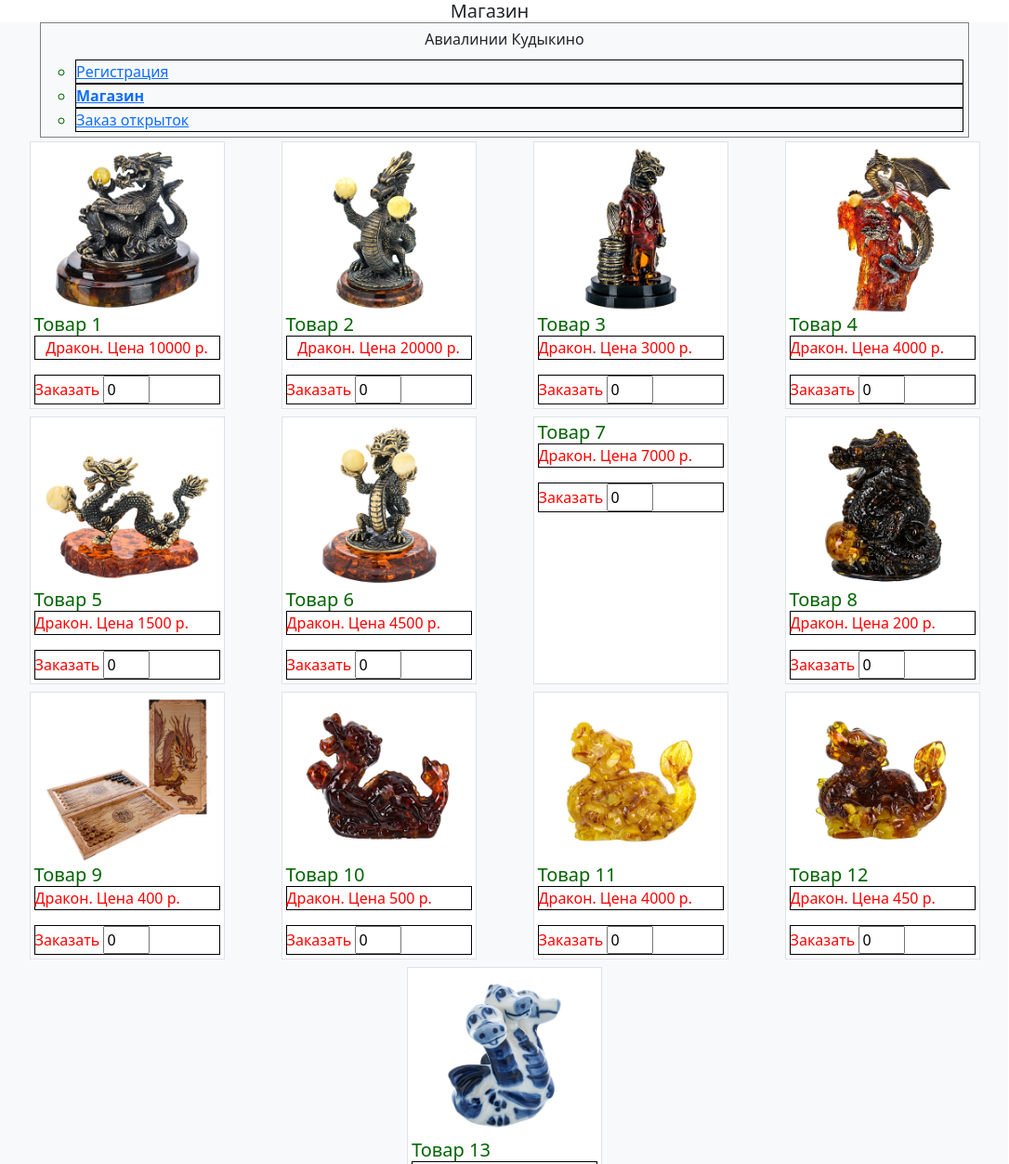
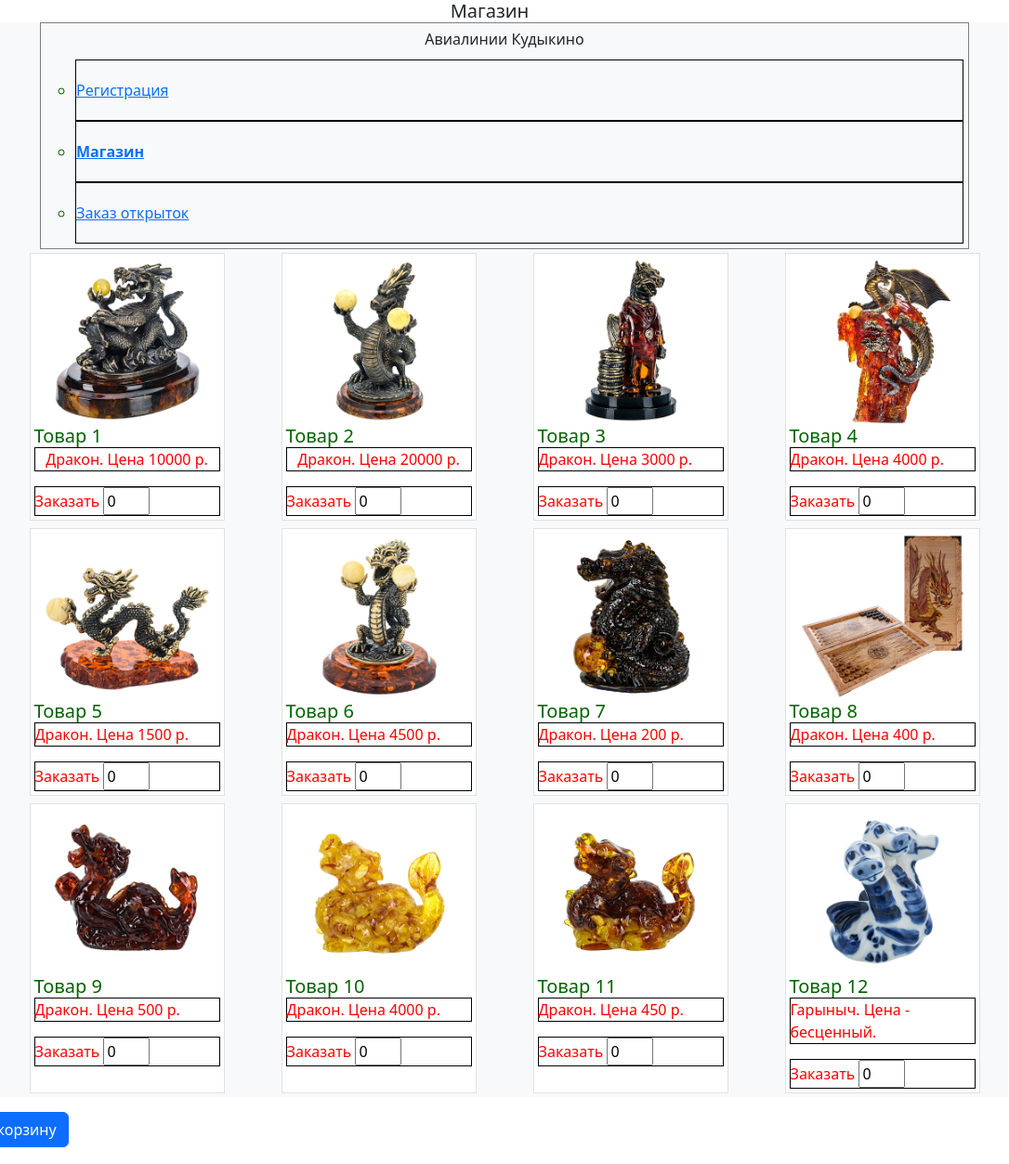
Before and after one commit to vasia1303/vasia13_site, a plain HTML site: page Site_f3.html in a window 1280 px wide. Shown: the top 1252 px of the page at 93% size, without its empty margins (113-1199 px from the left). Drawn offline with nearby package versions, Linux system fonts and the light colour scheme; a script that the page names is missing.

Commit message:
Update Site_f3.html

```diff
--- a/Site_f3.html
+++ b/Site_f3.html
@@ -21,9 +21,9 @@
         <tr>
             <td>
                 <ul>
-                    <li><a href="./index.html" target="_self">Регистрация</a></li>
-                    <li><a href="./Site_f3.html" target="_self"><b>Магазин</b></a></li>
-                    <li><a href="./Site_f2.html" target="_self">Заказ открыток</a></li>
+                    <li><a style=" text-align:center; line-height:4.0em " href="./index.html" target="_self">Регистрация</a></li>
+                    <li><a style=" text-align:center; line-height:4.0em " href="./Site_f3.html" target="_self"><b>Магазин</b></a></li>
+                    <li><a style=" text-align:center; line-height:4.0em " href="./Site_f2.html" target="_self">Заказ открыток</a></li>
                 </ul>
             </td>
         </tr>
@@ -77,16 +77,8 @@
         </li>
 
         <li style="width: 210px" class="d-flex flex-column m-1 p-1 border bg-body">
-        <img style="width: 180px" class="align-self-center" src=""./Styles/6).jpg">
+        <img style="width: 180px" class="align-self-center" src="./Styles/8).jpg">
         <h5 class="card-title">Товар 7</h5>
-        <p class="card-text">Дракон. Цена 7000 р.</p>
-        <input type="hidden" name="vendor_code" value="4447e">
-        <p class="card-text">Заказать <input class="w-25" type="number" name="amount" value="0"></p>
-        </li>
-
-        <li style="width: 210px" class="d-flex flex-column m-1 p-1 border bg-body">
-        <img style="width: 180px" class="align-self-center" src="./Styles/8).jpg">
-        <h5 class="card-title">Товар 8</h5>
         <p class="card-text">Дракон. Цена 200 р.</p>
         <input type="hidden" name="vendor_code" value="4448e">
         <p class="card-text">Заказать <input class="w-25" type="number" name="amount" value="0"></p>
@@ -94,7 +86,7 @@
 
         <li style="width: 210px" class="d-flex flex-column m-1 p-1 border bg-body">
         <img style="width: 180px" class="align-self-center" src="./Styles/9).jpg">
-        <h5 class="card-title">Товар 9</h5>
+        <h5 class="card-title">Товар 8</h5>
         <p class="card-text">Дракон. Цена 400 р.</p>
         <input type="hidden" name="vendor_code" value="444e">
         <p class="card-text">Заказать <input class="w-25" type="number" name="amount" value="0"></p>
@@ -102,7 +94,7 @@
 
         <li style="width: 210px" class="d-flex flex-column m-1 p-1 border bg-body">
         <img style="width: 180px" class="align-self-center" src="./Styles/10).jpg">
-        <h5 class="card-title">Товар 10</h5>
+        <h5 class="card-title">Товар 9</h5>
         <p class="card-text">Дракон. Цена 500 р.</p>
         <input type="hidden" name="vendor_code" value="444e">
         <p class="card-text">Заказать <input class="w-25" type="number" name="amount" value="0"></p>
@@ -110,7 +102,7 @@
 
         <li style="width: 210px" class="d-flex flex-column m-1 p-1 border bg-body">
         <img style="width: 180px" class="align-self-center" src="./Styles/11).jpg">
-        <h5 class="card-title">Товар 11</h5>
+        <h5 class="card-title">Товар 10</h5>
         <p class="card-text">Дракон. Цена 4000 р.</p>
         <input type="hidden" name="vendor_code" value="444e">
         <p class="card-text">Заказать <input class="w-25" type="number" name="amount" value="0"></p>
@@ -118,7 +110,7 @@
 
         <li style="width: 210px" class="d-flex flex-column m-1 p-1 border bg-body">
         <img style="width: 180px" class="align-self-center" src="./Styles/12).jpg">
-        <h5 class="card-title">Товар 12</h5>
+        <h5 class="card-title">Товар 11</h5>
         <p class="card-text">Дракон. Цена 450 р.</p>
         <input type="hidden" name="vendor_code" value="444e">
         <p class="card-text">Заказать <input class="w-25" type="number" name="amount" value="0"></p>
@@ -126,7 +118,7 @@
 
         <li style="width: 210px" class="d-flex flex-column m-1 p-1 border bg-body">
         <img style="width: 180px" class="align-self-center" src="./Styles/13).jpg">
-        <h5 class="card-title">Товар 13</h5>
+        <h5 class="card-title">Товар 12</h5>
         <p class="card-text">Гарыныч. Цена - бесценный.</p>
         <input type="hidden" name="vendor_code" value="444e">
         <p class="card-text">Заказать <input class="w-25" type="number" name="amount" value="0"></p>
```
